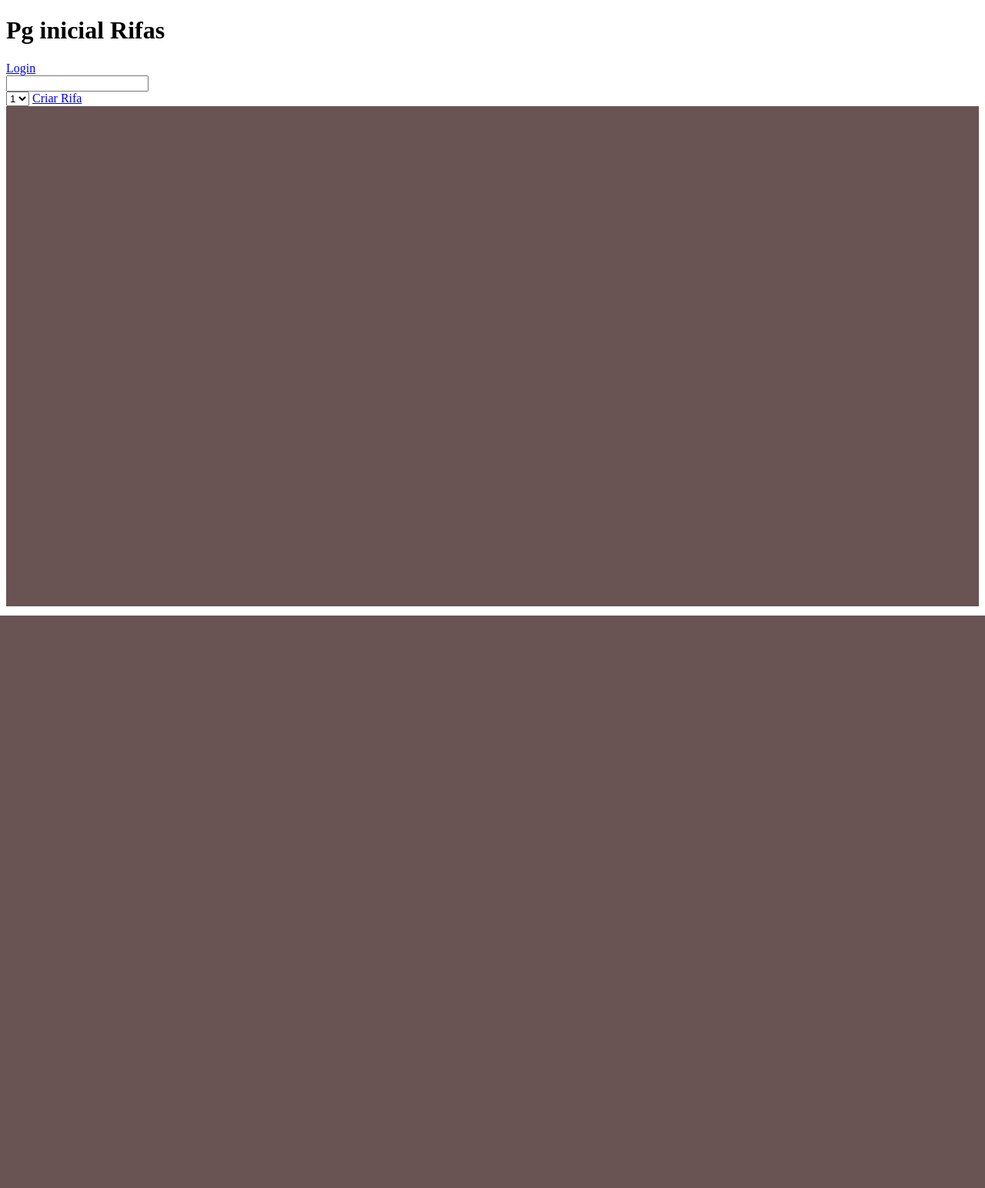
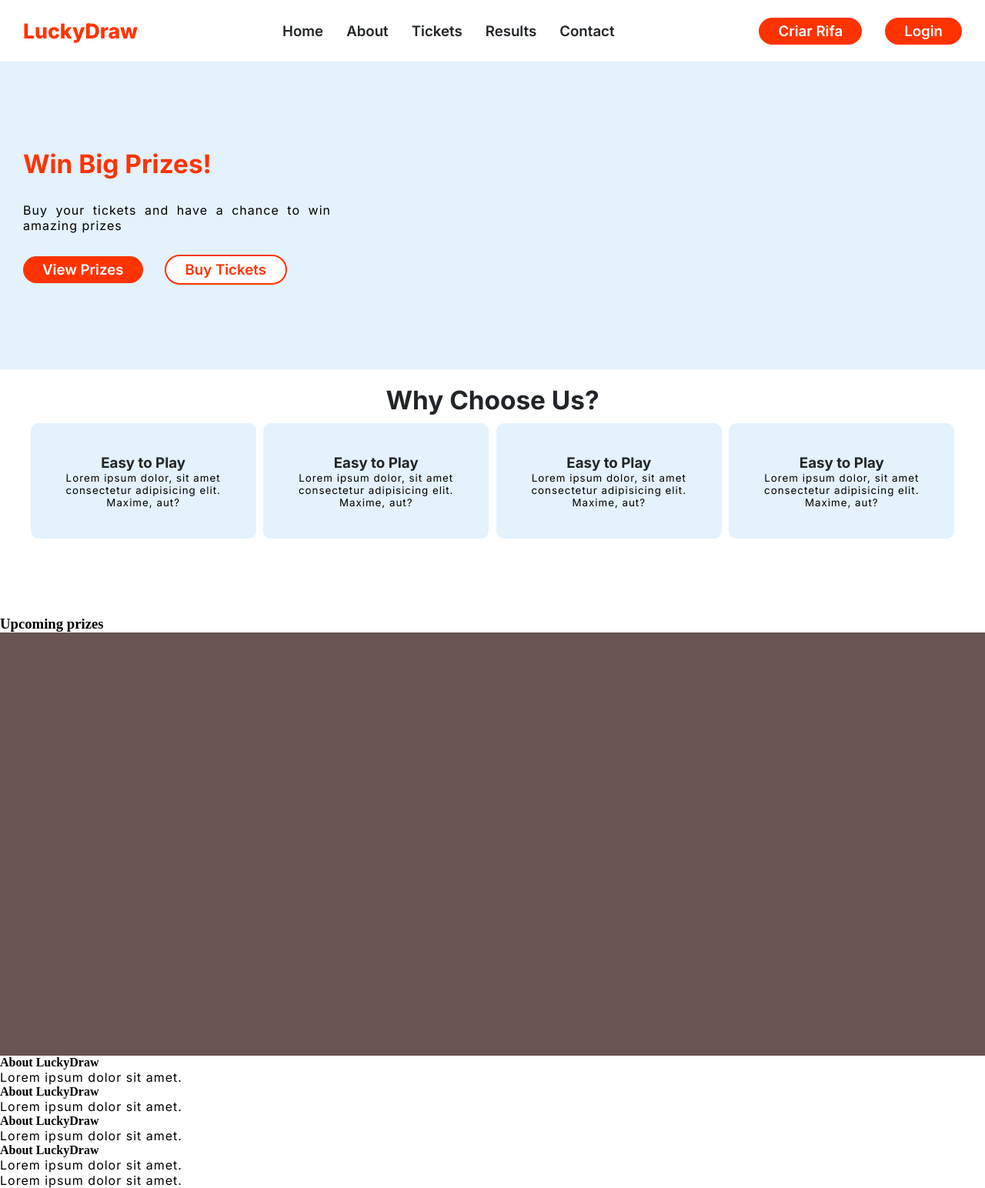
Before and after one commit to KaueMansur/lucky_draw, a PHP site: page / in a window 1280 px wide. Shown: the whole page at 77% size. Before the commit the page ends 800 px from the top, so only its background shows below. Run offline with PHP 8.4, Linux system fonts and the light colour scheme; data that the repository does not hold is empty.

Commit message:
header da index estilizado

```diff
--- a/assets/css/style.css
+++ b/assets/css/style.css
@@ -0,0 +1,171 @@
+@import url('https://fonts.googleapis.com/css2?family=Inter:ital,opsz,wght@0,14..32,100..900;1,14..32,100..900');
+
+:root {
+    --fonte-primaria: "Inter", sans-serif;
+    --headlines: 700;
+    --buttons: 600;
+    --body-text: 500;
+
+    --vermelho-primario: #FF3300;
+    --amarelo-primario: #FFD700;
+    --laranja-secundario: #FF6B35;
+    --verde-suporte: #4CAF50;
+
+    --fundo-principal: #fff;
+    --fundo-sub: #F5F5F5;
+    --azul-claro: #E3F2FD;
+    --cinza-escuro: #212529;
+
+    --texto-primario: #212529;
+    --texto-secundario: #6C757D;
+    --texto-link: #FF3300;
+
+    --btn-hover: #E53900;
+    --btn-cta: #FF3300;
+    --btn-cta-hover: #E53900;
+    --link-hover: #FF6B35;
+}
+
+* {
+    margin: 0;
+    padding: 0;
+    border: 0;
+    box-sizing: border-box;
+}
+
+.desativado {
+    display: none;
+}
+
+#nav {
+    background-color: var(--fundo-principal);
+    width: 100%;
+    display: flex;
+    justify-content: space-between;
+    height: 10vh;
+    align-items: center;
+    padding-inline: 30px;
+}
+
+.ul_nav{
+    display: flex;
+    gap: 30px;
+}
+
+.ul_nav li{
+    list-style-type: none;
+}
+
+.nav_links{
+    text-decoration: none;
+    font-family: var(--fonte-primaria);
+    font-weight: 600;
+    color: var(--texto-primario);
+    font-size: 14pt;
+}
+
+.btn_nav{
+    color: var(--fundo-principal);
+    text-decoration: none;
+    font-family: var(--fonte-primaria);
+    font-weight: 600;
+    background-color: var(--vermelho-primario);
+    padding: 6px;
+    padding-inline: 25px;
+    font-size: 14pt;
+    border-radius: 20px;
+}
+
+.logo{
+    color: var(--vermelho-primario);
+    font-family: var(--fonte-primaria);
+    font-weight: 800;
+    font-size: 20pt;
+}
+
+
+#hero{
+    background-color: var(--azul-claro);
+    width: 100%;
+    height: 50vh;
+    padding-inline: 30px;
+}
+
+.titulo{
+    color: var(--vermelho-primario);
+    font-family: var(--fonte-primaria);
+    font-weight: 700;
+    font-size: 25pt;
+}
+
+p{
+    font-family: var(--fonte-primaria);
+    letter-spacing: 1px;
+    font-size: 12pt;
+    text-align: justify;
+    width: 400px;
+}
+
+.white{
+    background-color: #fff;
+    color: var(--vermelho-primario);
+    outline: 2px var(--vermelho-primario) solid;
+}
+
+.hero_content{
+    display: flex;
+    flex-direction: column;
+    height: 100%;
+    justify-content: center;
+    gap: 30px;
+}
+
+.hero_content div{
+    display: flex;
+    gap: 30px;
+}
+
+#diferencial{
+    background-color: var(--fundo-principal);
+    padding-inline: 30px;
+    height: 40vh;
+}
+
+.subtitulo{
+    color: var(--cinza-escuro);
+    font-size: 25pt;
+    font-family: var(--fonte-primaria);
+    font-weight: 700;
+    text-align: center;
+    padding-top: 20px;
+    padding-bottom: 10px;
+}
+
+#cards_diferencial_container{
+    display: flex;
+    justify-content: space-evenly;
+    /* gap: 10px; */
+}
+
+.card_diferencial{
+    background-color: var(--azul-claro);
+    width: 24%;
+    height: 150px;
+    border-radius: 10px;
+    display: flex;
+    flex-direction: column;
+    align-items: center;
+    justify-content: center;
+}
+
+.card_diferencial h3{
+    font-family: var(--fonte-primaria);
+    color: var(--cinza-escuro);
+    text-align: center;
+}
+
+.card_diferencial p{
+    text-align: center;
+    font-size: 10pt;
+    width: 90%;
+}
--- a/index.php
+++ b/index.php
@@ -65,6 +65,7 @@ foreach ($listaDasRifas as $rifa) {
     <meta charset="UTF-8">
     <meta name="viewport" content="width=device-width, initial-scale=1.0">
     <title>página principal</title>
+    <link rel="stylesheet" href="assets/css/style.css">
     <style>
         .rifas {
             width: 400px;
@@ -109,23 +110,67 @@ foreach ($listaDasRifas as $rifa) {
 </head>
 
 <body>
-    <h1>Pg inicial Rifas</h1>
+    <header>
+
+        <nav id="nav">
+            <h2 class="logo">LuckyDraw</h2>
+            <ul class="ul_nav">
+                <li><a href="#" class="nav_links">Home</a></li>
+                <li><a href="#" class="nav_links">About</a></li>
+                <li><a href="#" class="nav_links">Tickets</a></li>
+                <li><a href="#" class="nav_links">Results</a></li>
+                <li><a href="#" class="nav_links">Contact</a></li>
+            </ul>
+            <ul class="ul_nav">
+                <li><a class="btn_nav" href="src/view/criarRifa.php">Criar Rifa</a></li>
                 <?php if (!isset($_SESSION["usuario"])) { ?>
-        <a href="src/view/login.php">Login</a>
+                    <li><a class="btn_nav" href="src/view/login.php">Login</a></li>
                 <?php } else { ?>
-        <a href="src/controller/session_destroy.php">Sair da sessão</a>
-        <h1><?= $usuario->getIdUsuario() ?></h1>
-        <a href="src/view/galeria_rifas.php">Galeria de rifas</a>
+                    <li><a class="btn_nav" href="src/controller/session_destroy.php">Sair da sessão</a></li>
+                    <li><a class="btn_nav" href="src/view/galeria_rifas.php">Galeria de rifas</a></li>
                 <?php } ?>
-    <form action="#" method="post">
-        <input type="text" name="" id="">
-    </form>
-    <select name="" id="">
-        <option value="">1</option>
-        <option value="">2</option>
-        <option value="">3</option>
-    </select>
-    <a href="src/view/criarRifa.php">Criar Rifa</a>
+            </ul>
+        </nav>
+        <section id="hero">
+            <article class="hero_content">
+                <h1 class="titulo">Win Big Prizes!</h1>
+                <p>Buy your tickets and have a chance to win amazing prizes</p>
+                <div>
+                    <a class="btn_nav" href="#">View Prizes</a>
+                    <a class="btn_nav white" href="#">Buy Tickets</a>
+                </div>
+            </article>
+        </section>
+        <section id="diferencial">
+            <h2 class="subtitulo">Why Choose Us?</h2>
+            <div id="cards_diferencial_container">
+                <article class="card_diferencial">
+                    <img src="" alt="">
+                    <h3>Easy to Play</h3>
+                    <p>Lorem ipsum dolor, sit amet consectetur adipisicing elit. Maxime, aut?</p>
+                </article>
+                <article class="card_diferencial">
+                    <img src="" alt="">
+                    <h3>Easy to Play</h3>
+                    <p>Lorem ipsum dolor, sit amet consectetur adipisicing elit. Maxime, aut?</p>
+                </article>
+                <article class="card_diferencial">
+                    <img src="" alt="">
+                    <h3>Easy to Play</h3>
+                    <p>Lorem ipsum dolor, sit amet consectetur adipisicing elit. Maxime, aut?</p>
+                </article>
+                <article class="card_diferencial">
+                    <img src="" alt="">
+                    <h3>Easy to Play</h3>
+                    <p>Lorem ipsum dolor, sit amet consectetur adipisicing elit. Maxime, aut?</p>
+                </article>
+            </div>
+        </section>
+    </header>
+
+    <main>
+        <h3>Upcoming prizes</h3>
+
         <section style="background-color: #695353ff; width: 100wh; height: 550px; padding: 50px;">
 
             <ul>
@@ -199,7 +244,7 @@ foreach ($listaDasRifas as $rifa) {
                         <p>Seus números:</p>
                         <ul>
                             <?php
-                            foreach($numerosDoUsuario as $numero){
+                            foreach ($numerosDoUsuario as $numero) {
                             ?>
                                 <li><?= $numero->numero ?></li>
                             <?php } ?>
@@ -210,6 +255,30 @@ foreach ($listaDasRifas as $rifa) {
             </ul>
 
         </section>
+    </main>
+
+    <footer>
+        <article>
+            <h4>About LuckyDraw</h4>
+            <p>Lorem ipsum dolor sit amet.</p>
+        </article>
+        <article>
+            <h4>About LuckyDraw</h4>
+            <p>Lorem ipsum dolor sit amet.</p>
+        </article>
+        <article>
+            <h4>About LuckyDraw</h4>
+            <p>Lorem ipsum dolor sit amet.</p>
+        </article>
+        <article>
+            <h4>About LuckyDraw</h4>
+            <p>Lorem ipsum dolor sit amet.</p>
+        </article>
+        <hr>
+        <p>Lorem ipsum dolor sit amet.</p>
+    </footer>
+
+
     <script src="assets/js/script.js"></script>
 </body>
 
```
Lines whose indentation alone changed are shown as unchanged.
